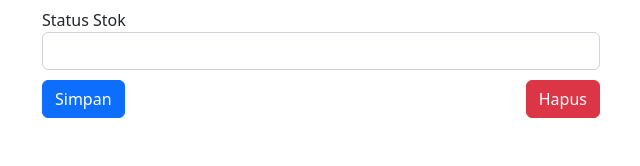
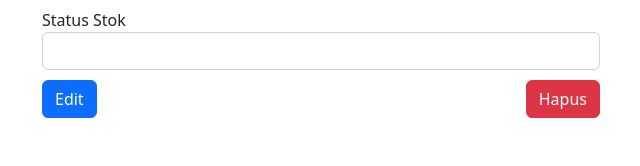
Before and after one commit to MuhammadNajmi7/Web-UAS-Inet-, a PHP site: page /barang-detail.php?p=1 in a window 1280 px wide. Shown: the part 953-1119 px from the top of the page, without its empty margins (40-680 px from the left). Run offline with PHP 8.4, Linux system fonts and the light colour scheme; a user stored in the database is signed in; data comes from the database, SQL or seed files in the repository; data that the repository does not hold is empty.

Commit message:
crud barang

```diff
--- a/adminpanel/barang-detail.php
+++ b/adminpanel/barang-detail.php
@@ -98,8 +98,8 @@
                     </select>
                 </div>
                 <div class="d-flex justify-content-between">
-                    <button type="submit" class="btn btn-primary" name="simpan">Simpan</button>
-                    <button type="submit" class="btn btn-danger" name="simpan">Hapus</button>
+                    <button type="submit" class="btn btn-primary" name="simpan">Edit</button>
+                    <button type="submit" class="btn btn-danger" name="hapus">Hapus</button>
                 </div>
             </form>
 
```
